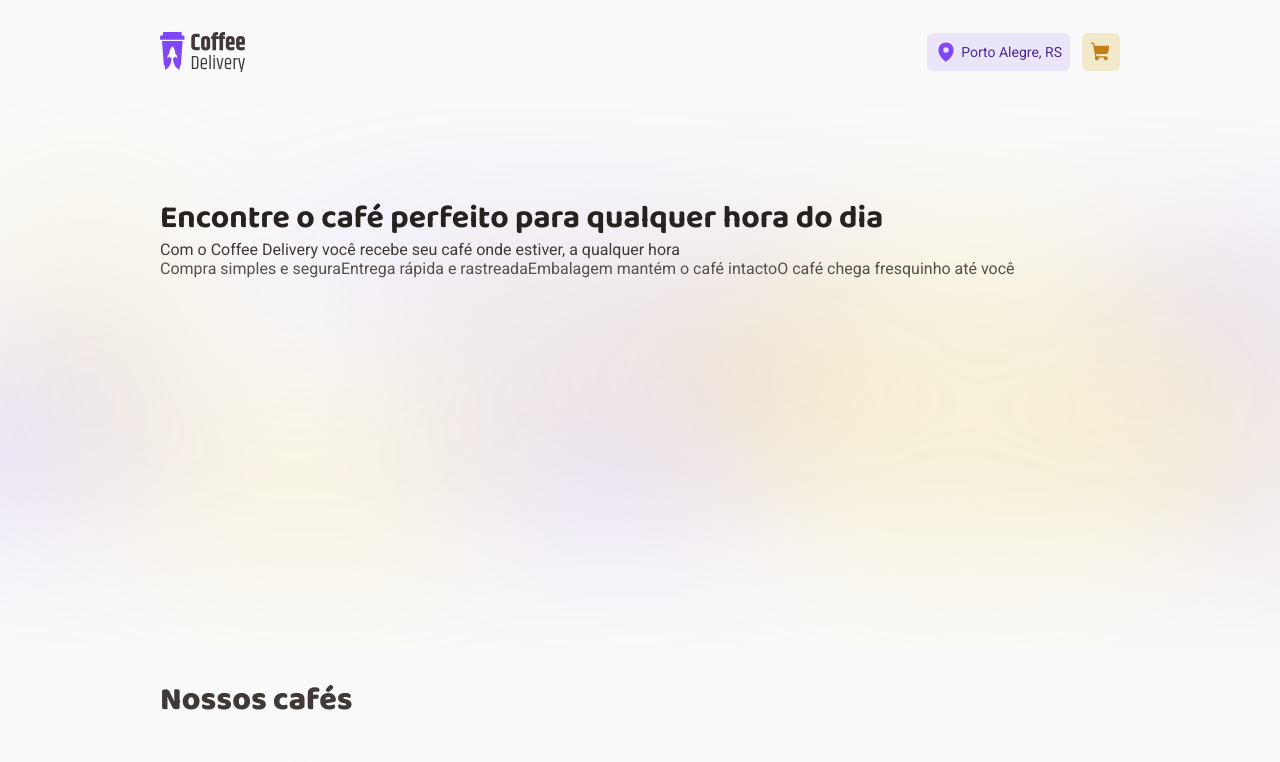
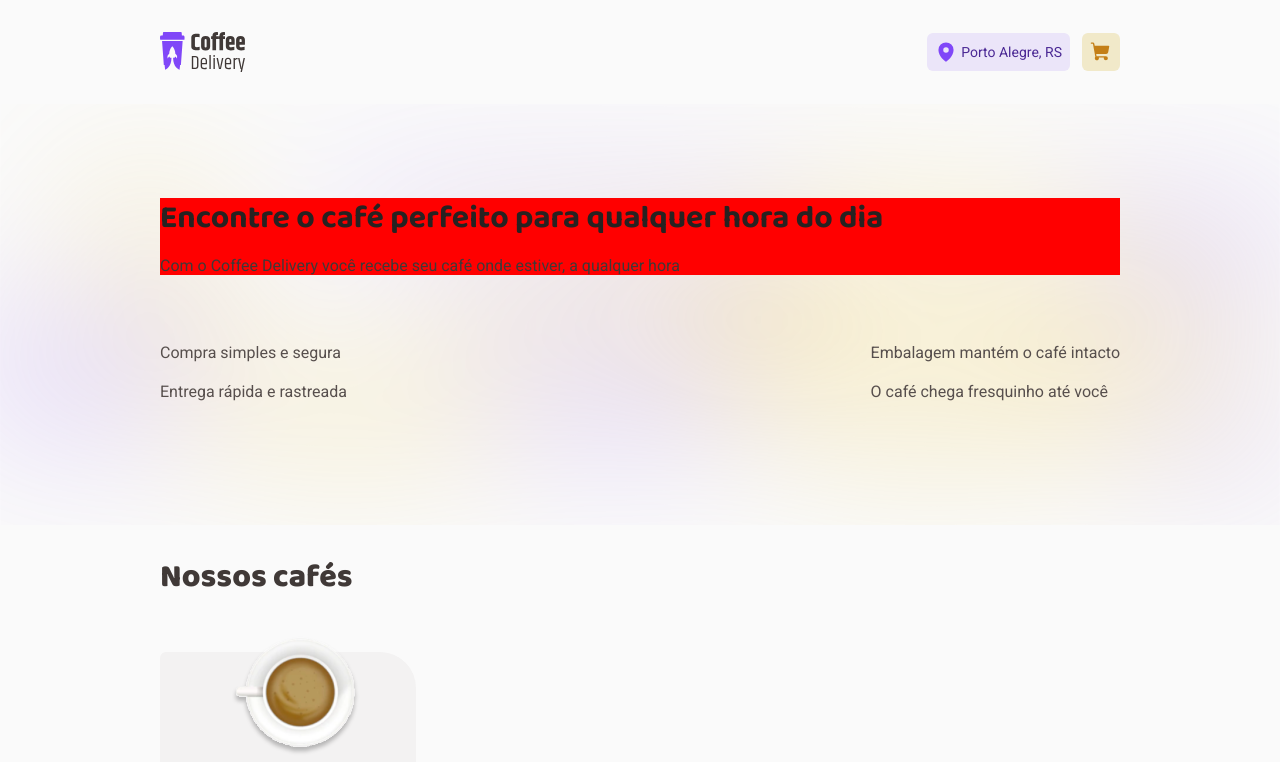
Before and after one commit to MartinGBB/coffee-delivery, a React (Vite) app: page / in a window 1280 px wide. Shown: the top 762 px of the page. Built offline with nearby package versions, Linux system fonts and the light colour scheme.

Commit message:
style: separa elementos dentro do banner

```diff
--- a/src/components/Header/styles.tsx
+++ b/src/components/Header/styles.tsx
@@ -4,7 +4,8 @@ export const HeaderContainer = styled.div`
   display: flex;
   justify-content: space-between;
   align-items: center;
-  margin: 2rem 10rem;
+  padding: 2rem 0;
+  margin: 0 10rem;
 
   @media (max-width: 1024px) {
     margin: auto 2rem;
--- a/src/pages/Home/index.tsx
+++ b/src/pages/Home/index.tsx
@@ -1,22 +1,34 @@
 import { Products } from './components/Products'
-import { BannerContainer, ContentBanner, HomeContainer } from './styles'
+import {
+  BannerContainer,
+  TitleBanner,
+  ContentBanner,
+  HomeContainer,
+  DescriptionBanner,
+} from './styles'
 
 export function Home() {
   return (
     <div>
       <BannerContainer>
         <ContentBanner>
+          <TitleBanner>
             <h1>Encontre o café perfeito para qualquer hora do dia</h1>
             <p>
-            Com o Coffee Delivery você recebe seu café onde estiver, a qualquer
-            hora
+              Com o Coffee Delivery você recebe seu café onde estiver, a
+              qualquer hora
             </p>
+          </TitleBanner>
+          <DescriptionBanner>
             <div>
               <span>Compra simples e segura</span>
               <span>Entrega rápida e rastreada</span>
+            </div>
+            <div>
               <span>Embalagem mantém o café intacto</span>
               <span>O café chega fresquinho até você</span>
             </div>
+          </DescriptionBanner>
         </ContentBanner>
       </BannerContainer>
       <HomeContainer>
--- a/src/pages/Home/styles.ts
+++ b/src/pages/Home/styles.ts
@@ -17,7 +17,7 @@ export const HomeContainer = styled.div`
 `
 export const BannerContainer = styled.div`
   background: url(${banner}) no-repeat center;
-  height: 34rem;
+  height: auto;
   width: 100%;
   background-size: cover;
 `
@@ -31,3 +31,23 @@ export const ContentBanner = styled.div`
     margin: auto 2rem;
   }
 `
+
+export const TitleBanner = styled.div`
+  background-color: red;
+
+  h1 {
+    margin-bottom: 1rem;
+  }
+`
+
+export const DescriptionBanner = styled.div`
+  margin-top: 4.25rem;
+  display: flex;
+  justify-content: space-between;
+
+  div {
+    display: flex;
+    flex-direction: column;
+    gap: 1.25rem;
+  }
+`
```
Lines whose indentation alone changed are shown as unchanged.
